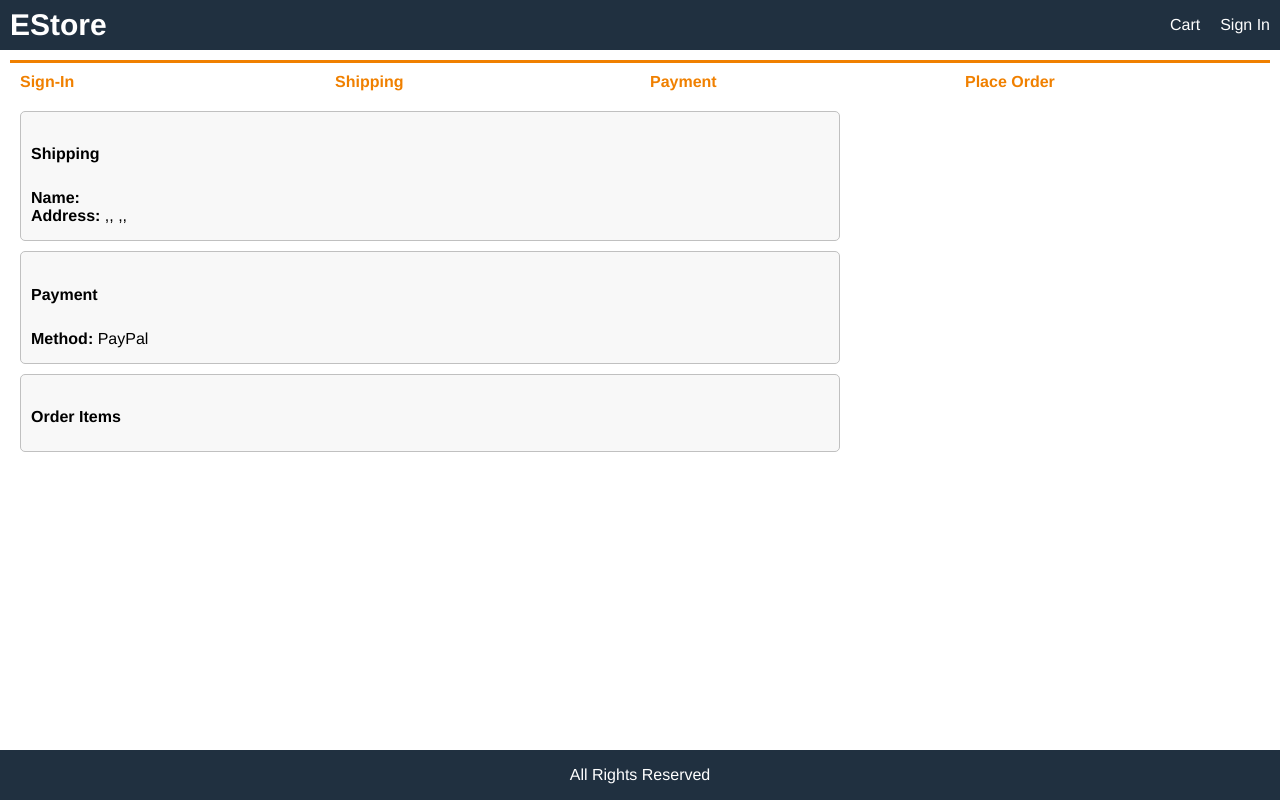
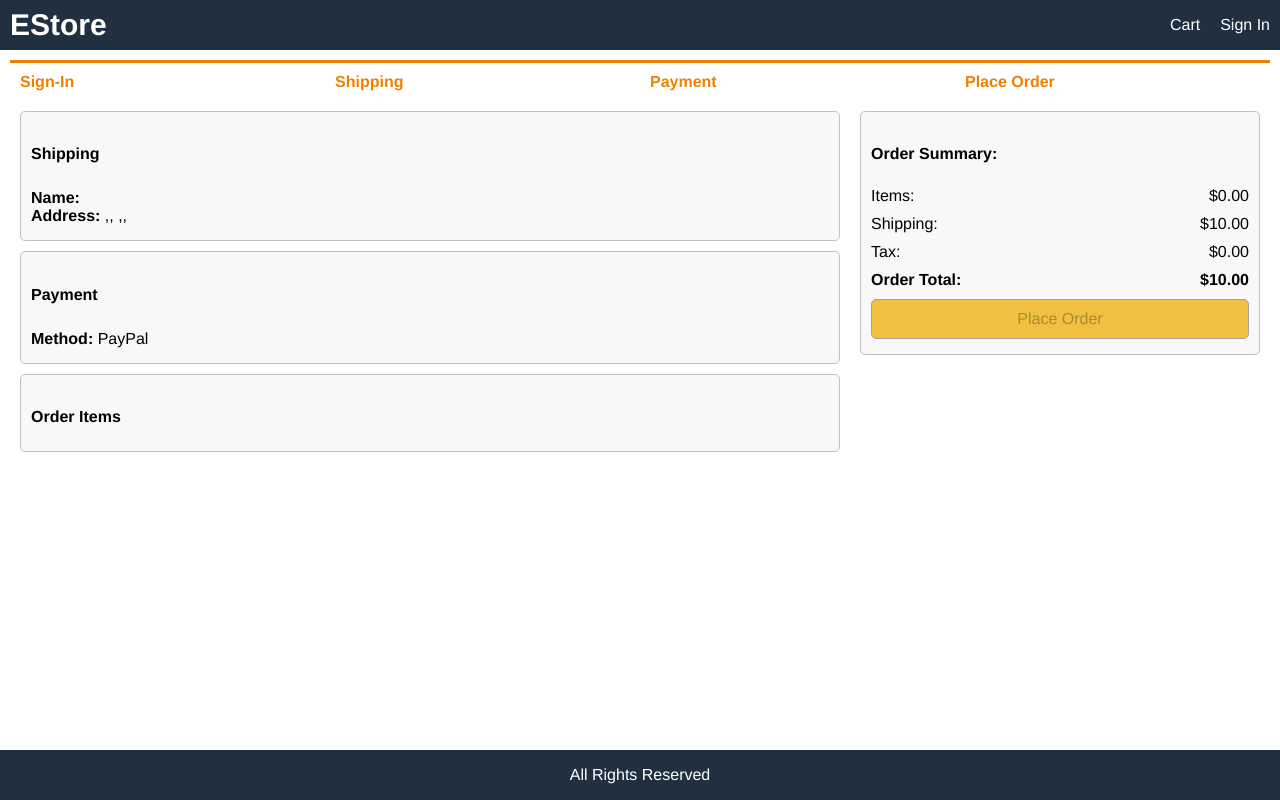
Before and after one commit to OnTheRocks/Ecommerce, a React (Create React App) app in the folder frontend/: page /placeorder in a window 1280 px wide. Built offline with nearby package versions, Linux system fonts and the light colour scheme.

Commit message:
added order summary to PlaceOrder screen.

```diff
--- a/frontend/src/Screens/PlaceOrderScreen.js
+++ b/frontend/src/Screens/PlaceOrderScreen.js
@@ -8,6 +8,16 @@ export default function PlaceOrderScreen(props) {
   if(!cart.paymentMethod) {
     props.hustory.push('/payment');
   }
+  const toPrice = (num) => Number(num.toFixed(2)); // 5.123 => "5.12" => 5.12
+  cart.itemsPrice = toPrice(cart.cartItems.reduce((a, c) => a + c.qty * c.price, 0)
+  );
+  cart.shippingPrice = cart.itemsPrice > 100? toPrice(0) : toPrice(10);
+  cart.taxPrice = toPrice(0.10 * cart.itemsPrice);
+  cart.totalPrice = cart.itemsPrice + cart.shippingPrice + cart.taxPrice;
+
+  const placeOrderHandler = () => {
+// TODO: dispatch place order action.
+  };
   return (
     <div>
       <CheckoutSteps step1 step2 step3 step4 ></CheckoutSteps>
@@ -57,7 +67,42 @@ export default function PlaceOrderScreen(props) {
             </li>
           </ul>
         </div>
-        <div className="col-1"></div>
+        <div className="col-1">
+          <div className="card card-body">
+            <ul>
+              <li>
+                <h2>Order Summary:</h2>
+              </li>
+              <li>
+                <div className="row">
+                  <div>Items:</div>
+                  <div>${cart.itemsPrice.toFixed(2)}</div>
+                </div>
+              </li>
+              <li>
+                <div className="row">
+                  <div>Shipping:</div>
+                  <div>${cart.shippingPrice.toFixed(2)}</div>
+                </div>
+              </li>
+              <li>
+                <div className="row">
+                  <div>Tax:</div>
+                  <div>${cart.taxPrice.toFixed(2)}</div>
+                </div>
+              </li>
+              <li>
+                <div className="row">
+                  <div><strong>Order Total:</strong></div>
+                  <div><strong>${cart.totalPrice.toFixed(2)}</strong></div>
+                </div>
+              </li>
+              <li>
+                <button type="button" onClick={placeOrderHandler} className="primary block" disabled={cart.cartItems.length === 0}>Place Order</button>
+              </li>
+            </ul>
+          </div>
+        </div>
       </div>
     </div>
   );
```
